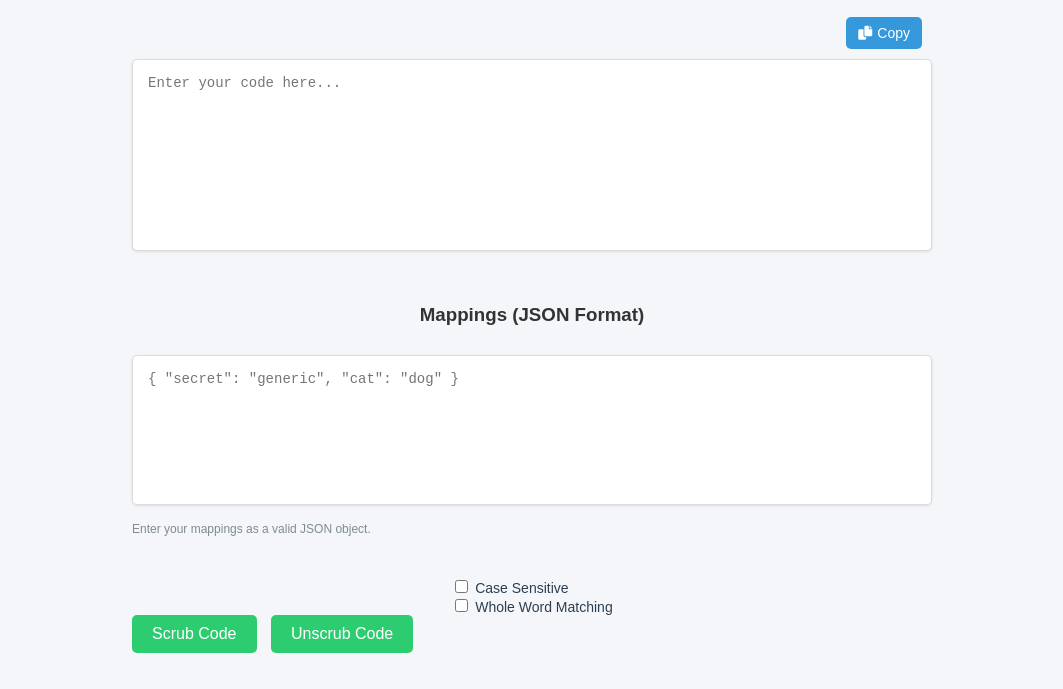
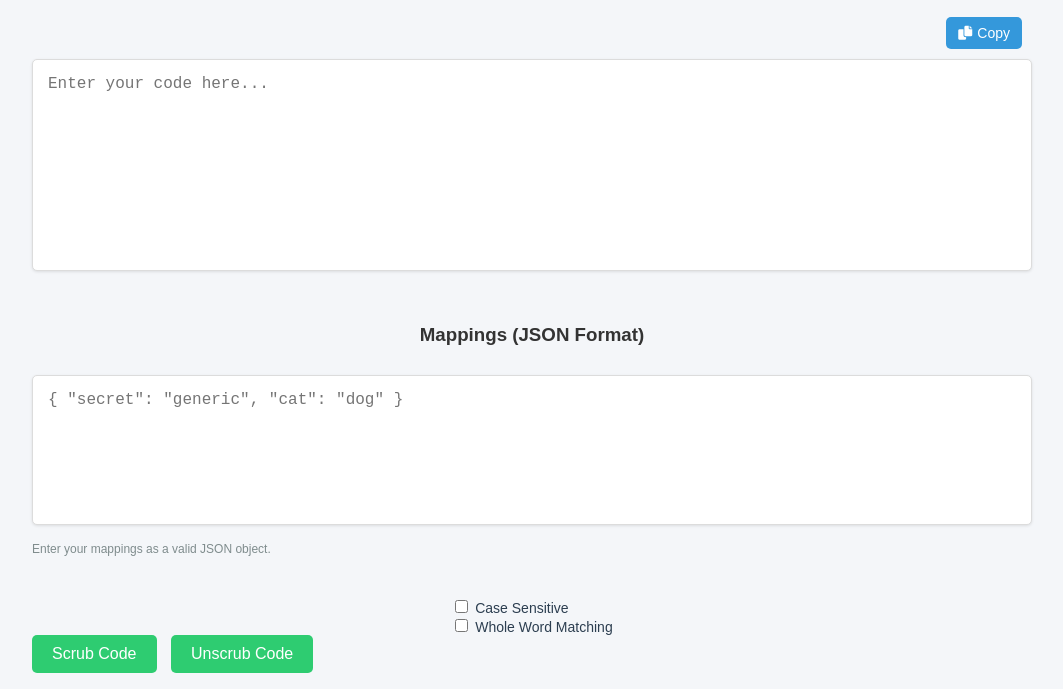
Before and after one commit to andrew-woosnam/codescrub, a website: page codescrub.html in a window 1280 px wide. Shown: the part 61-750 px from the top of the page, without its empty margins (108-1171 px from the left). Drawn offline with Linux system fonts and the light colour scheme.

Commit message:
ui nudge

```diff
--- a/codescrub.html
+++ b/codescrub.html
@@ -8,6 +8,7 @@
     <style>
         body {
             font-family: 'Arial', sans-serif;
+            font-size: 16px;
             background-color: #f4f6f9;
             margin: 0;
             padding: 0;
@@ -33,7 +34,7 @@
             border-radius: 5px;
             border: 1px solid #dcdcdc;
             font-family: 'Courier New', monospace;
-            font-size: 14px;
+            font-size: 16px;
             background-color: #fff;
             box-shadow: 0 1px 3px rgba(0, 0, 0, 0.1);
             resize: none;
@@ -69,8 +70,8 @@
         .text-box-wrapper {
             position: relative;
             margin-bottom: 20px;
-            width: 80%;
-            max-width: 800px;
+            width: 90%;
+            max-width: 1000px;
         }
 
         button {
```
